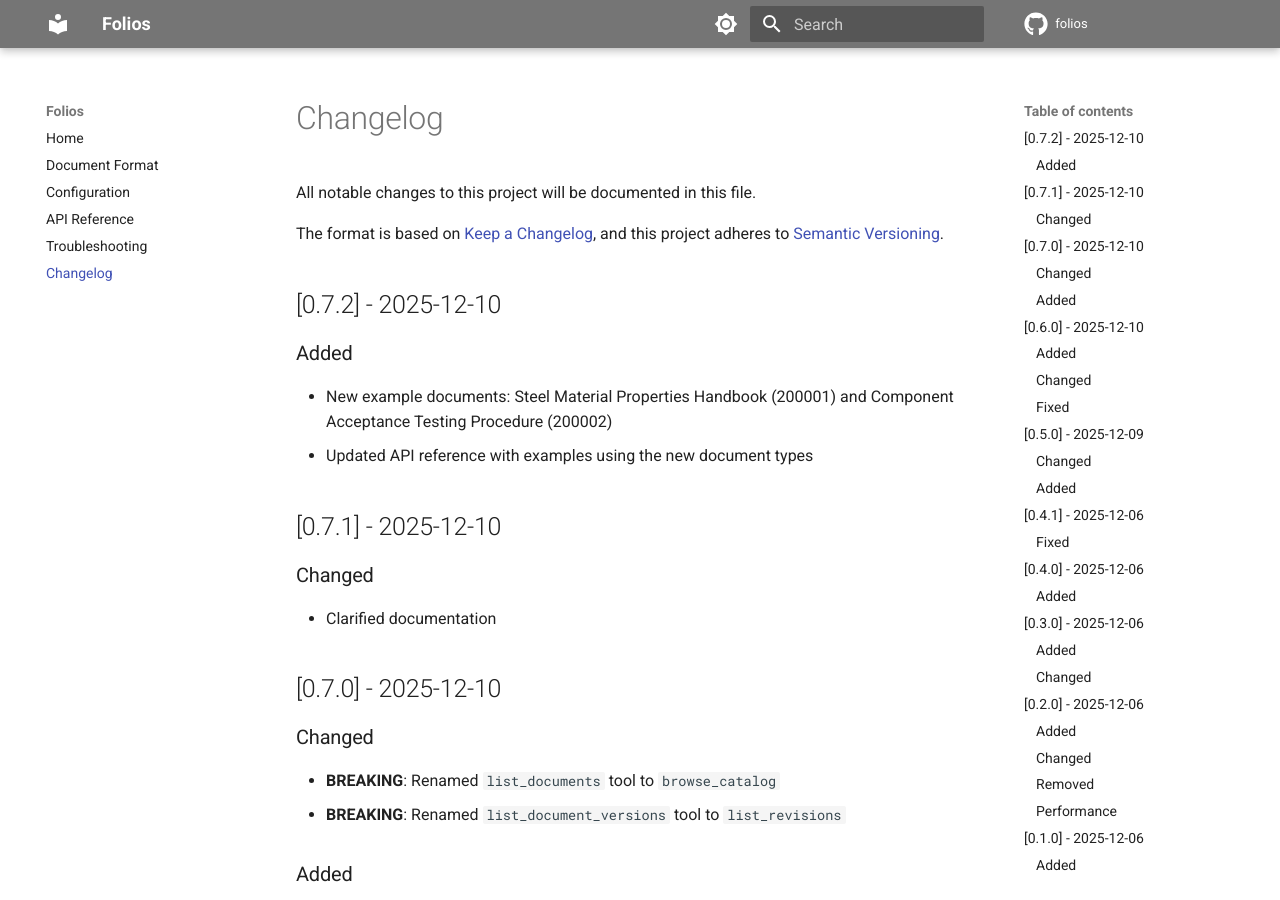
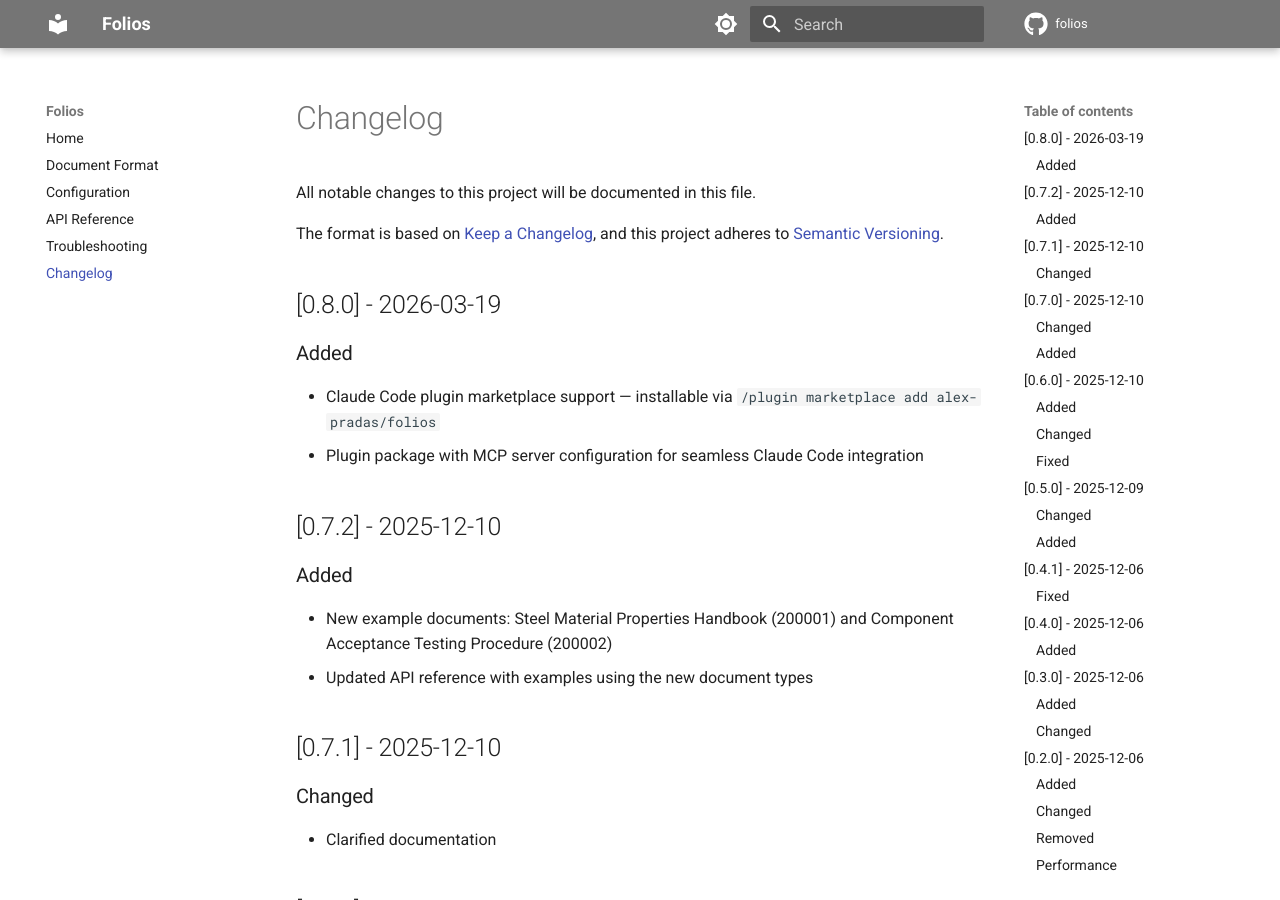
Before and after one commit to alex-pradas/folios, an MkDocs documentation site: the page built from docs/changelog.md, in a window 1280 px wide and 900 px high. Built offline with MkDocs 1.6.1 and Material for MkDocs 9.7.7, drawn with Linux system fonts in a browser that asks for light colours; comment, search, counter and statistics services are not loaded.

Commit message:
v0.8.0: Add Claude Code plugin marketplace support
Add marketplace and plugin configuration so users can install Folios
directly in Claude Code via /plugin marketplace add alex-pradas/folios.

````diff
--- a/CHANGELOG.md
+++ b/CHANGELOG.md
@@ -4,6 +4,13 @@ All notable changes to this project will be documented in this file.
 
 The format is based on [Keep a Changelog](https://keepachangelog.com/en/1.1.0/),
 and this project adheres to [Semantic Versioning](https://semver.org/spec/v2.0.0.html).
+
+## [0.8.0] - 2026-03-19
+
+### Added
+
+- Claude Code plugin marketplace support — installable via `/plugin marketplace add alex-pradas/folios`
+- Plugin package with MCP server configuration for seamless Claude Code integration
 
 ## [0.7.2] - 2025-12-10
 
--- a/docs/configuration.md
+++ b/docs/configuration.md
@@ -98,7 +98,7 @@ Folios logs server activity to stderr, useful for debugging and monitoring perfo
 ### Example Output
 
 ```
-[12/10/25 21:46:48] INFO     Folios v0.7.2 starting
+[12/10/25 21:46:48] INFO     Folios v0.8.0 starting
                     INFO     Documents path: /path/to/docs
                     INFO     Scanned 42 documents
                     INFO     Schema discovery: 5 fields in 234.5ms
--- a/pyproject.toml
+++ b/pyproject.toml
@@ -1,6 +1,6 @@
 [project]
 name = "folios"
-version = "0.7.2"
+version = "0.8.0"
 description = "MCP server for versioned document retrieval, metadata access, and diff capabilities"
 readme = "README.md"
 requires-python = ">=3.10"
````
Also changed, not shown: 3 other files.
